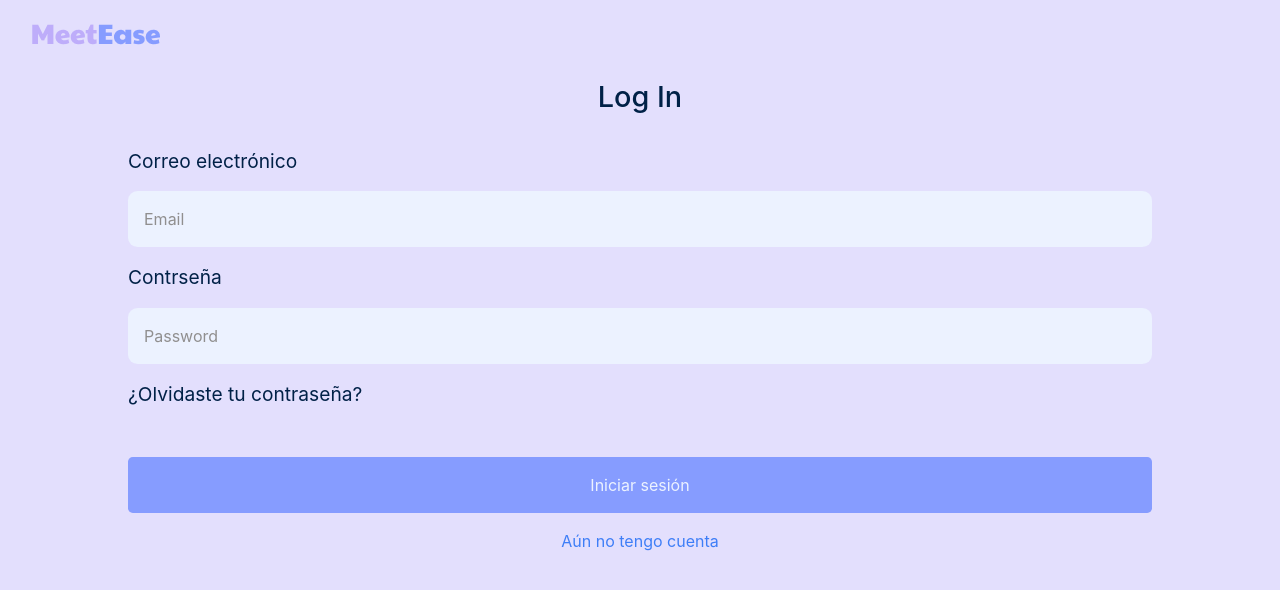
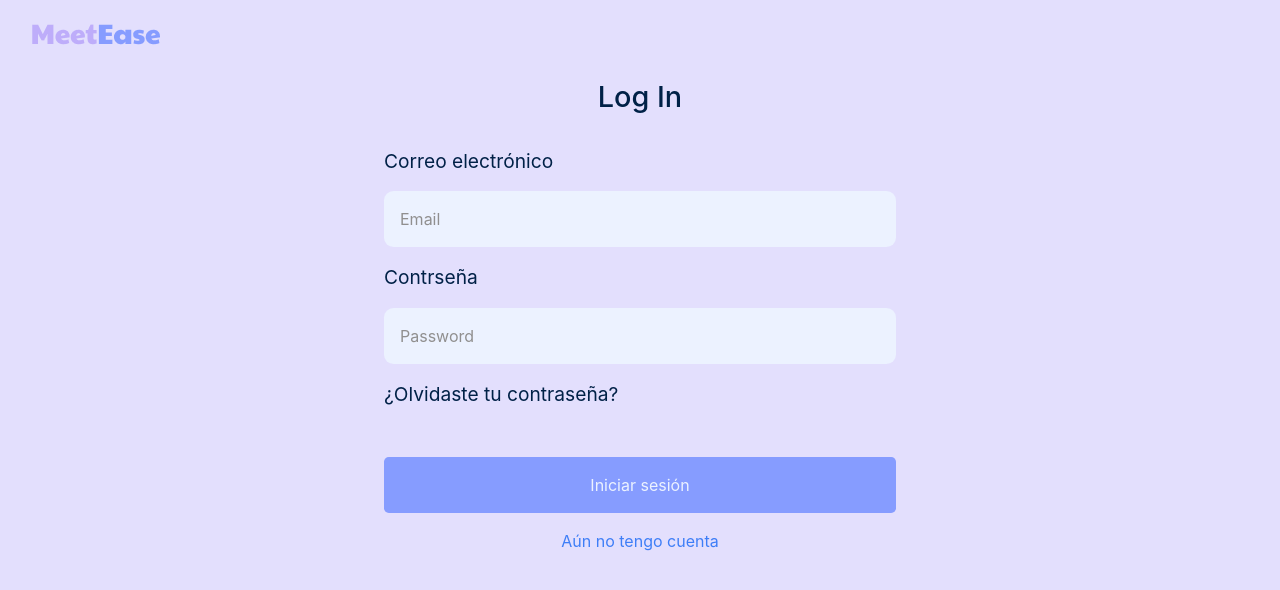
Before and after one commit to rammariana/cantom-modulo-2.2, a React (Create React App) app: page /login in a window 1280 px wide. Shown: the top 590 px of the page. Built offline with nearby package versions, Linux system fonts and the light colour scheme; no server answers.

Commit message:
media query en login y signup

```diff
--- a/src/components/Login.css
+++ b/src/components/Login.css
@@ -93,3 +93,15 @@ input::placeholder{
 .password{
   width: 100%;
 }
+@media screen and (min-width: 600px){
+  form {
+    width: 70%;
+  }
+
+}
+@media screen and (min-width: 900px){
+  form {
+    width: 50%;
+  }
+
+}
--- a/src/components/SignUp.js
+++ b/src/components/SignUp.js
@@ -42,9 +42,9 @@ const SignUp = () => {
     <div className="login-component">
       <h1>Crear cuenta</h1>
       <form onSubmit={handleSubmit}>
-        <label for="email">Correo electrónico</label>
+        <label htmlFor="email">Correo electrónico</label>
         <input type="email" name="email" placeholder="Email" />
-        <label for="password">Contraseña</label>
+        <label htmlFor="password">Contraseña</label>
         <div className="input-field">
           <input
             type={input}
```
